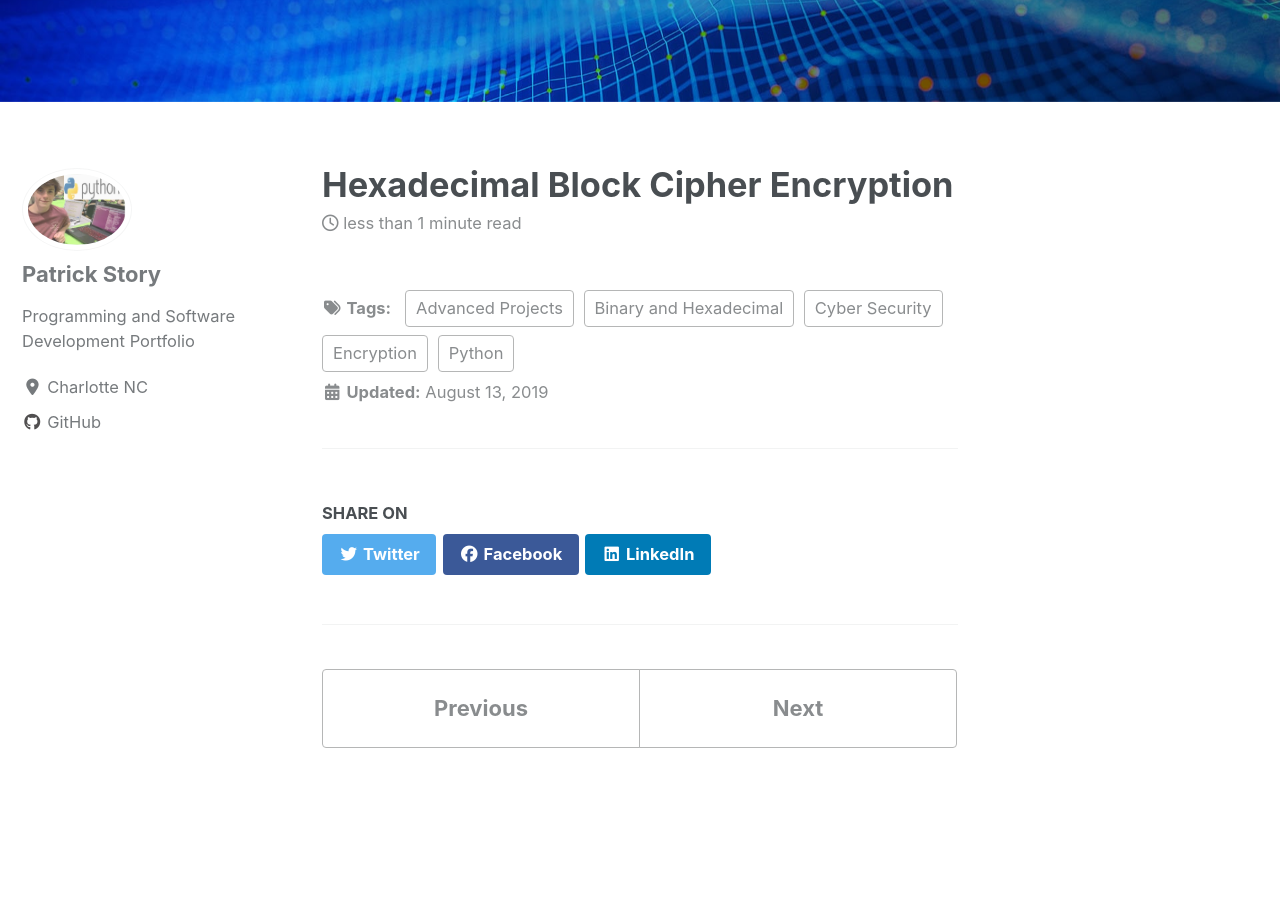
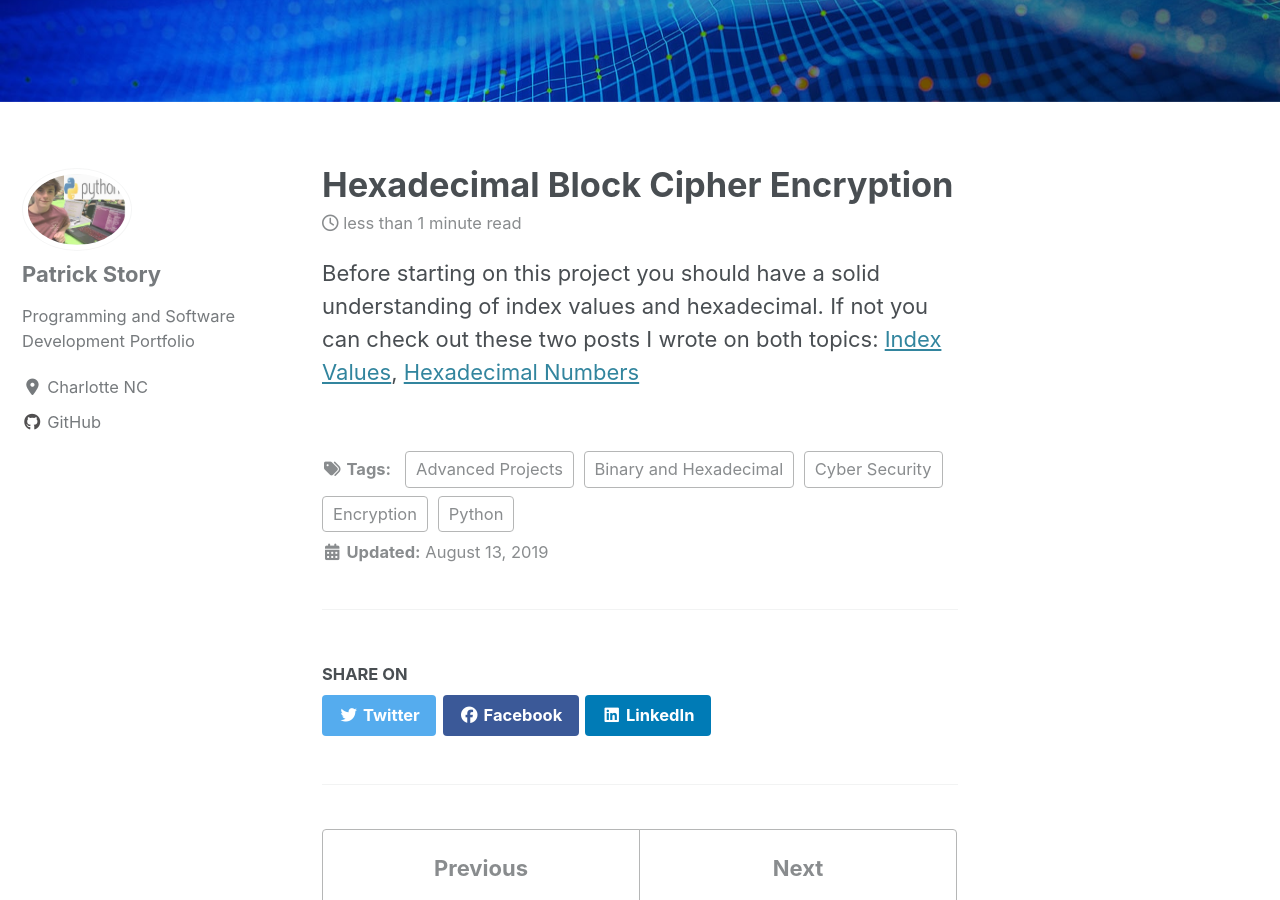
Before and after one commit to Patchyst/Patchyst.github.io, a Jekyll site: the page built from _posts/2019-08-13-BlockCipher.md, in a window 1280 px wide and 900 px high, scrolled down 334 px. Built offline with Jekyll 4.4.1, drawn with Linux system fonts in a browser that asks for light colours; cached includes are drawn as plain includes; nearby versions of some CDN libraries.

Commit message:
updating Block Cipher Project

```diff
--- a/_posts/2019-08-13-BlockCipher.md
+++ b/_posts/2019-08-13-BlockCipher.md
@@ -6,3 +6,4 @@ header:
   image: "images/encryption_ban.jpg"
 excerpt: ""
 ---
+Before starting on this project you should have a solid understanding of index values and hexadecimal. If not you can check out these two posts I wrote on both topics: [Index Values](https://patchyst.github.io/indexASCII/), [Hexadecimal Numbers](https://patchyst.github.io/hexadecimalandcharactercodes/)
```
